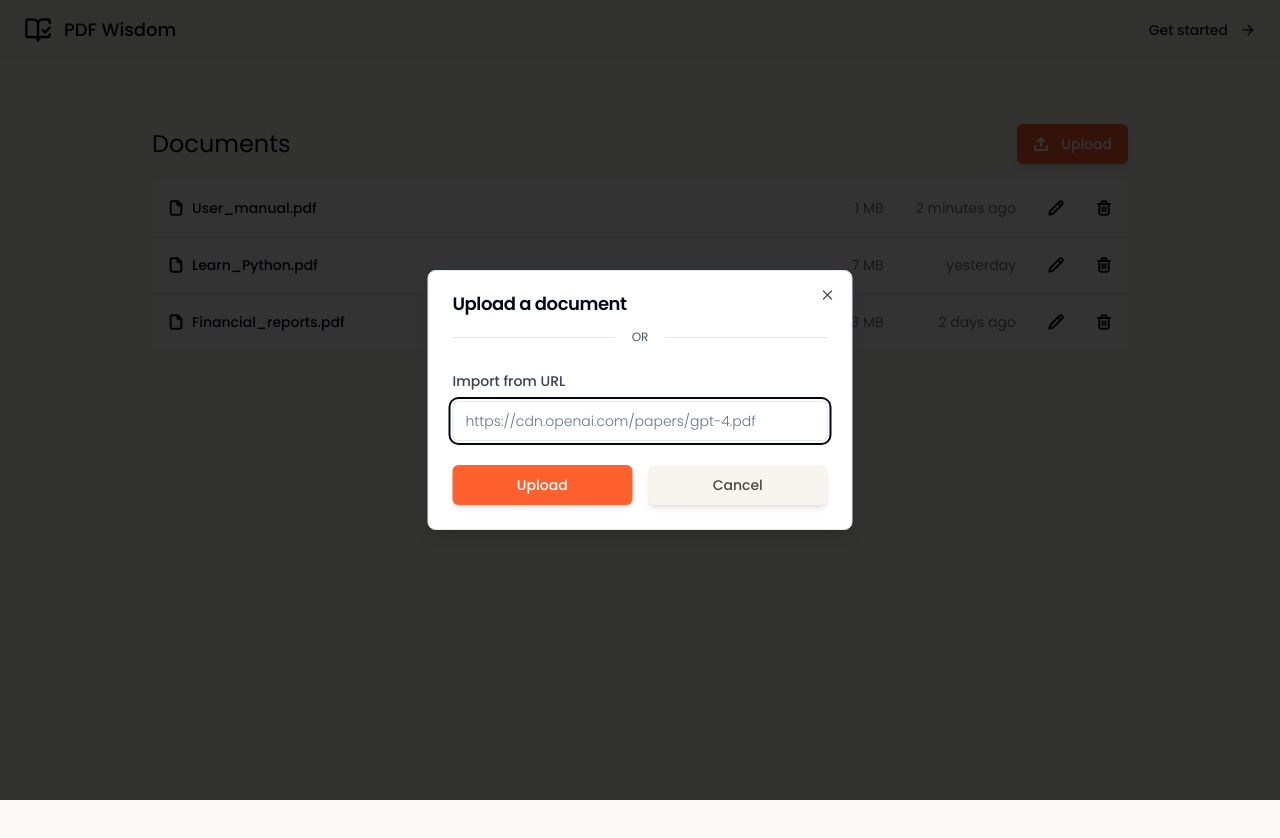
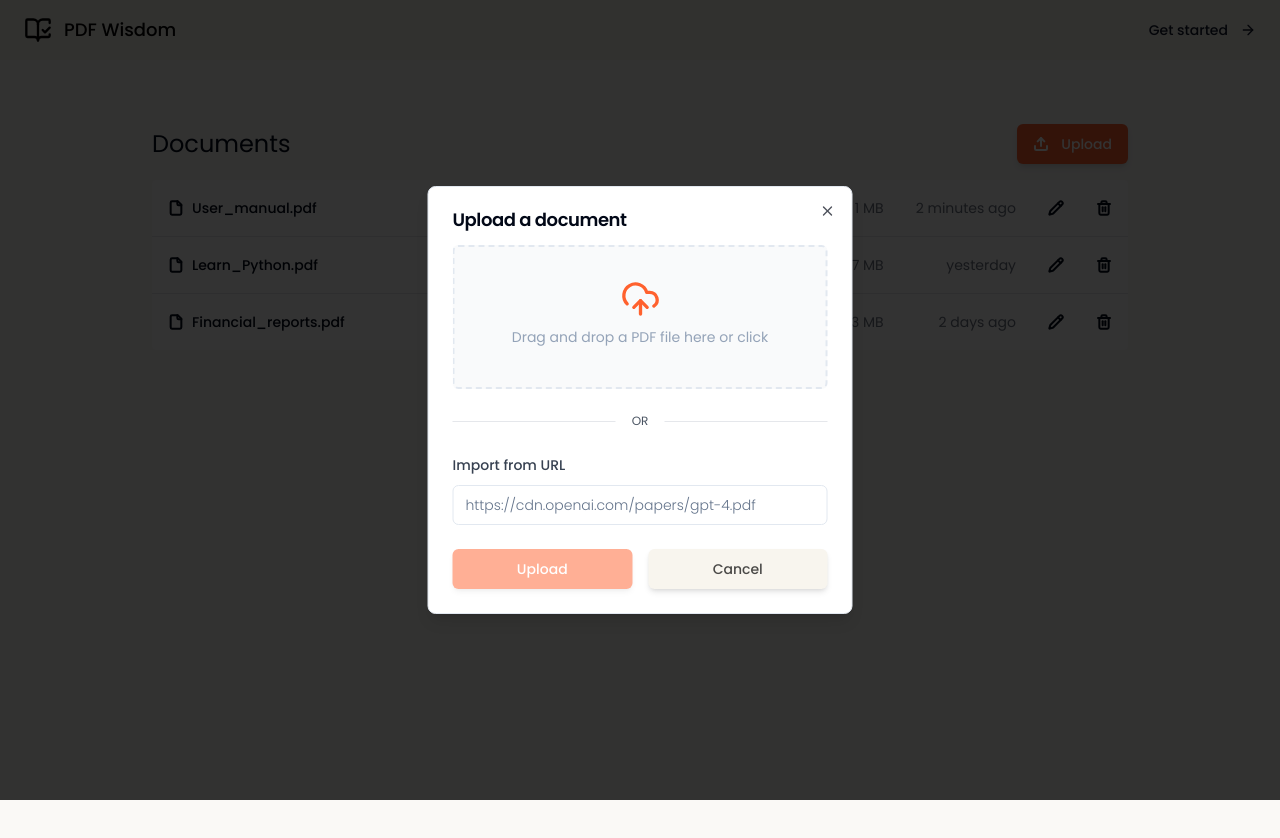
Before and after one commit to Olha-Maievska/clone-pfd-ai, a Next.js app: page /documents in a window 1280 px wide. Both pictures are taken after a click on the button "Upload". Shown: the top 838 px of the page. Built offline with nearby package versions, Linux system fonts and the light colour scheme.

Commit message:
added Upload Dialog

```diff
--- a/next.config.js
+++ b/next.config.js
@@ -1,4 +1,4 @@
 /** @type {import('next').NextConfig} */
-const nextConfig = {}
+const nextConfig = {};
 
-module.exports = nextConfig
+module.exports = nextConfig;
--- a/package.json
+++ b/package.json
@@ -18,6 +18,7 @@
     "next": "13.5.4",
     "react": "^18",
     "react-dom": "^18",
+    "react-dropzone": "^14.2.3",
     "tailwind-merge": "^3.3.0",
     "tailwindcss-animate": "^1.0.7",
     "typewriter-effect": "^2.22.0"
--- a/src/components/UploadPDF.tsx
+++ b/src/components/UploadPDF.tsx
@@ -1,3 +1,5 @@
+"use client";
+
 import { Button } from "@/components/ui/button";
 import {
   Dialog,
@@ -9,9 +11,45 @@ import {
 } from "@/components/ui/dialog";
 import { Input } from "@/components/ui/input";
 import { Label } from "@/components/ui/label";
-import { UploadIcon } from "lucide-react";
+import { UploadCloud, UploadIcon } from "lucide-react";
+import { useCallback, useState } from "react";
+import { useDropzone } from "react-dropzone";
 
 const UploadPDF = () => {
+  const [file, setFile] = useState<File | null>(null);
+  const [url, setUrl] = useState("");
+  const [isButtonEnabled, setIsButtonEnabled] = useState(false);
+
+  const onDrop = useCallback((acceptedFiles: File[]) => {
+    const pdfFile = acceptedFiles[0];
+
+    if (!pdfFile) {
+      alert("Please upload only PDF file.");
+      return;
+    }
+
+    if (pdfFile.size > 10 * 1024 * 1024) {
+      alert("Max file size: 10 MB");
+      return;
+    }
+
+    setFile(pdfFile);
+    setUrl("");
+    setIsButtonEnabled(true);
+  }, []);
+
+  const { getRootProps, getInputProps } = useDropzone({
+    accept: { "application/pdf": [".pdf"] },
+    multiple: false,
+    onDrop,
+  });
+
+  const handleUrlChange = (e: React.ChangeEvent<HTMLInputElement>) => {
+	setUrl(e.target.value);
+	setFile(null);
+	setIsButtonEnabled(true);
+  }
+
   return (
     <Dialog>
       <form>
@@ -22,15 +60,33 @@ const UploadPDF = () => {
           </Button>
         </DialogTrigger>
 
-        <DialogContent
-          className="sm:max-w-[425px]"
-        >
+        <DialogContent className="sm:max-w-[425px]">
           <DialogHeader>
             <DialogTitle>Upload a document</DialogTitle>
-            <DialogDescription className='hidden'> This is a description </DialogDescription>
+            <DialogDescription className="sr-only">
+              {" "}
+              This is a description{" "}
+            </DialogDescription>
           </DialogHeader>
 
           <div className="space-y-6">
+            <div
+              {...getRootProps({
+                className:
+                  "p-8 border-dashed border-2 bg-gray-50 flex flex-col items-center justify-center rounded-md cursor-pointer",
+              })}
+            >
+              <input name="file" {...getInputProps()} />
+              <UploadCloud className="w-10 h-10 text-[#FF612E]" />
+              <p className="text-slate-400 text-sm mt-2">
+                Drag and drop a PDF file here or click
+              </p>
+
+              <span className="mt-2 overflow-hidden whitespace-nowrap text-ellipsis text-sm max-w-[200px]">
+                {file?.name}
+              </span>
+            </div>
+
             <div className="flex items-center">
               <div className="flex-grow border-t border-gray-200"></div>
               <span className="flex-shrink mx-4 uppercase text-gray-600 text-xs">
@@ -49,13 +105,17 @@ const UploadPDF = () => {
               <Input
                 id="url"
                 name="url"
+                value={url}
                 className="font-light"
                 placeholder="https://cdn.openai.com/papers/gpt-4.pdf"
+                onChange={handleUrlChange}
               />
             </div>
 
             <div className="grid grid-cols-2 gap-4">
-              <Button variant="orange">Upload</Button>
+              <Button variant="orange" disabled={!isButtonEnabled}>
+                Upload
+              </Button>
               <DialogTrigger asChild>
                 <Button variant="light">Cancel</Button>
               </DialogTrigger>
--- a/tailwind.config.ts
+++ b/tailwind.config.ts
@@ -1,67 +1,69 @@
 import type { Config } from 'tailwindcss'
 
 const config: Config = {
-    darkMode: ['class'],
+  darkMode: ["class"],
   content: [
-    './src/pages/**/*.{js,ts,jsx,tsx,mdx}',
-    './src/components/**/*.{js,ts,jsx,tsx,mdx}',
-    './src/app/**/*.{js,ts,jsx,tsx,mdx}',
+    "./src/pages/**/*.{js,ts,jsx,tsx,mdx}",
+    "./src/components/**/*.{js,ts,jsx,tsx,mdx}",
+    "./src/app/**/*.{js,ts,jsx,tsx,mdx}",
+    "./app/**/*.{js,ts,jsx,tsx}",
   ],
   theme: {
     extend: {
       backgroundImage: {
-  			'gradient-radial': 'radial-gradient(var(--tw-gradient-stops))',
-  			'gradient-conic': 'conic-gradient(from 180deg at 50% 50%, var(--tw-gradient-stops))'
+        "gradient-radial": "radial-gradient(var(--tw-gradient-stops))",
+        "gradient-conic":
+          "conic-gradient(from 180deg at 50% 50%, var(--tw-gradient-stops))",
       },
       borderRadius: {
-  			lg: 'var(--radius)',
-  			md: 'calc(var(--radius) - 2px)',
-  			sm: 'calc(var(--radius) - 4px)'
+        lg: "var(--radius)",
+        md: "calc(var(--radius) - 2px)",
+        sm: "calc(var(--radius) - 4px)",
       },
       colors: {
-  			background: 'hsl(var(--background))',
-  			foreground: 'hsl(var(--foreground))',
+        background: "hsl(var(--background))",
+        foreground: "hsl(var(--foreground))",
         card: {
-  				DEFAULT: 'hsl(var(--card))',
-  				foreground: 'hsl(var(--card-foreground))'
+          DEFAULT: "hsl(var(--card))",
+          foreground: "hsl(var(--card-foreground))",
         },
         popover: {
-  				DEFAULT: 'hsl(var(--popover))',
-  				foreground: 'hsl(var(--popover-foreground))'
+          DEFAULT: "hsl(var(--popover))",
+          foreground: "hsl(var(--popover-foreground))",
         },
         primary: {
-  				DEFAULT: 'hsl(var(--primary))',
-  				foreground: 'hsl(var(--primary-foreground))'
+          DEFAULT: "hsl(var(--primary))",
+          foreground: "hsl(var(--primary-foreground))",
         },
         secondary: {
-  				DEFAULT: 'hsl(var(--secondary))',
-  				foreground: 'hsl(var(--secondary-foreground))'
+          DEFAULT: "hsl(var(--secondary))",
+          foreground: "hsl(var(--secondary-foreground))",
         },
         muted: {
-  				DEFAULT: 'hsl(var(--muted))',
-  				foreground: 'hsl(var(--muted-foreground))'
+          DEFAULT: "hsl(var(--muted))",
+          foreground: "hsl(var(--muted-foreground))",
         },
         accent: {
-  				DEFAULT: 'hsl(var(--accent))',
-  				foreground: 'hsl(var(--accent-foreground))'
+          DEFAULT: "hsl(var(--accent))",
+          foreground: "hsl(var(--accent-foreground))",
         },
         destructive: {
-  				DEFAULT: 'hsl(var(--destructive))',
-  				foreground: 'hsl(var(--destructive-foreground))'
+          DEFAULT: "hsl(var(--destructive))",
+          foreground: "hsl(var(--destructive-foreground))",
         },
-  			border: 'hsl(var(--border))',
-  			input: 'hsl(var(--input))',
-  			ring: 'hsl(var(--ring))',
+        border: "hsl(var(--border))",
+        input: "hsl(var(--input))",
+        ring: "hsl(var(--ring))",
         chart: {
-  				'1': 'hsl(var(--chart-1))',
-  				'2': 'hsl(var(--chart-2))',
-  				'3': 'hsl(var(--chart-3))',
-  				'4': 'hsl(var(--chart-4))',
-  				'5': 'hsl(var(--chart-5))'
-  			}
-  		}
-  	}
+          "1": "hsl(var(--chart-1))",
+          "2": "hsl(var(--chart-2))",
+          "3": "hsl(var(--chart-3))",
+          "4": "hsl(var(--chart-4))",
+          "5": "hsl(var(--chart-5))",
+        },
+      },
+    },
   },
   plugins: [require("tailwindcss-animate")],
-}
+};
 export default config
```
Also changed, not shown: 1 other file (tests, documents, lock files or other folders). Lines whose indentation alone changed are shown as unchanged.
